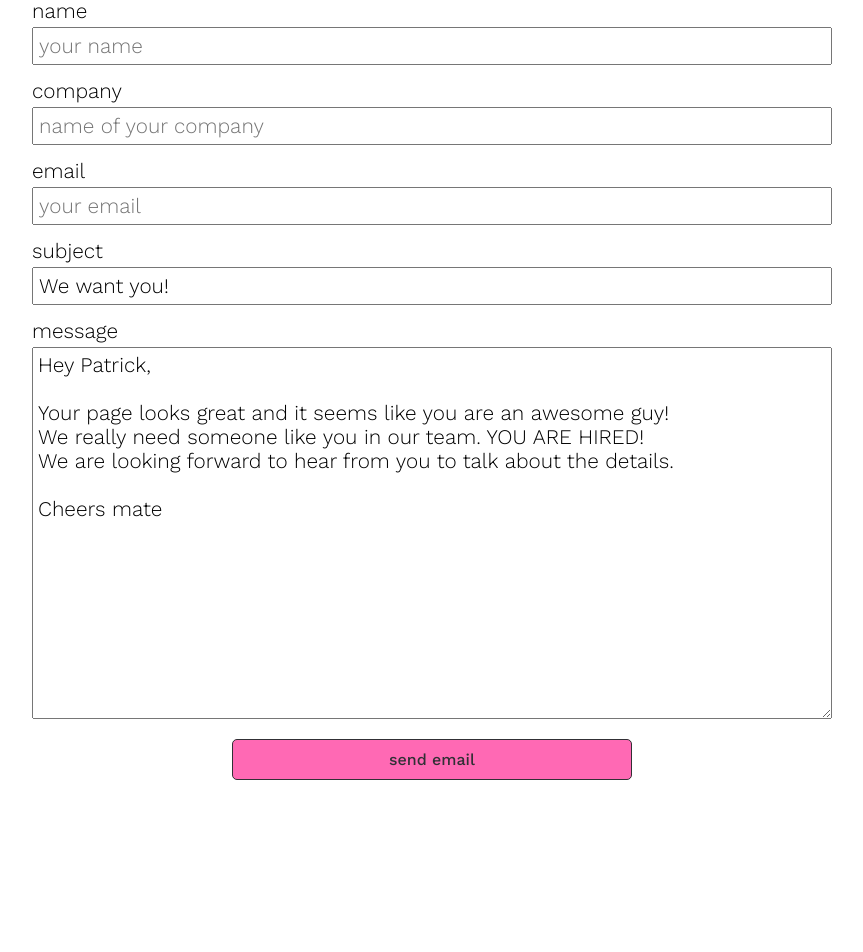
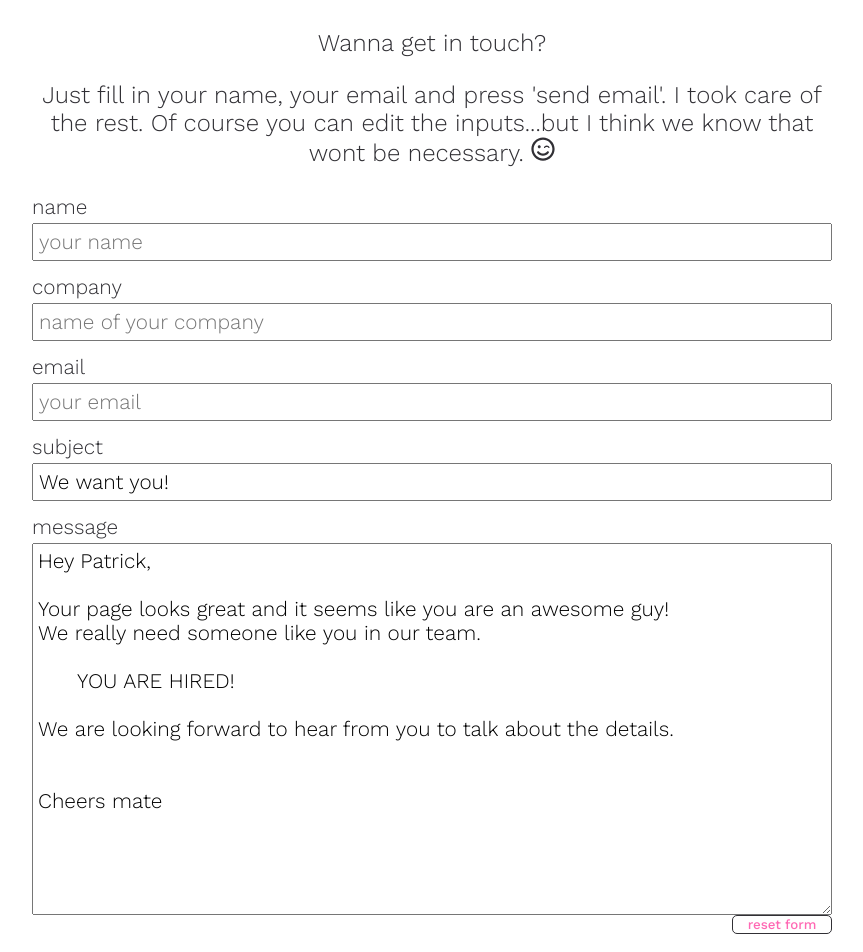
Before and after one commit to FlyingMoe91/pm-personal-website, a React (Create React App) app: page / in a window 1280 px wide. Shown: the part 3880-4832 px from the top of the page, without its empty margins (208-1071 px from the left). Before the commit the page ends 4700 px from the top, so only its background shows below. Built offline with nearby package versions, Linux system fonts and the light colour scheme.

Commit message:
Edit contact form

```diff
--- a/src/components/Contact/Contact.js
+++ b/src/components/Contact/Contact.js
@@ -1,6 +1,8 @@
 import emailjs from '@emailjs/browser';
 import { useState } from 'react';
 import styled from 'styled-components';
+
+import { FaRegSmileWink as Smiley } from 'react-icons/fa';
 
 export default function Contact() {
   const [values, setValues] = useState({
@@ -10,15 +12,22 @@ export default function Contact() {
     subject: 'We want you!',
     message: `Hey Patrick,
     \nYour page looks great and it seems like you are an awesome guy!
-We really need someone like you in our team. YOU ARE HIRED!
-We are looking forward to hear from you to talk about the details.
-    \nCheers mate`,
+We really need someone like you in our team.
+\n      YOU ARE HIRED!
+    \nWe are looking forward to hear from you to talk about the details.
+    \n\nCheers mate`,
   });
 
   return (
-    <>
-      <ContactHeadline id='contact'>CONTACT</ContactHeadline>
-      <Form onSubmit={handleSubmit}>
+    <Wrapper>
+      <h2 id='contact'>CONTACT</h2>
+      <p>Wanna get in touch?</p>{' '}
+      <p>
+        Just fill in your name, your email and press 'send email'. I took care
+        of the rest. Of course you can edit the inputs...but I think we know
+        that wont be necessary. <Smiley />
+      </p>
+      <Form id='form' onSubmit={handleSubmit}>
         <label htmlFor='name'>name</label>
         <input
           type='text'
@@ -34,7 +43,6 @@ We are looking forward to hear from you to talk about the details.
           name='company'
           id='company'
           onChange={handleChange}
-          required
           placeholder='name of your company'
         />
         <label htmlFor='email'>email</label>
@@ -53,6 +61,7 @@ We are looking forward to hear from you to talk about the details.
           id='subject'
           onChange={handleChange}
           required
+          placeholder='reason for your message'
           defaultValue={values.subject}
         />
         <label htmlFor='message'>message</label>
@@ -63,11 +72,13 @@ We are looking forward to hear from you to talk about the details.
           rows='15'
           onChange={handleChange}
           required
+          placeholder='Hey Patrick, ....'
           defaultValue={values.message}
         />
+        <ResetButton onClick={handleResetForm}>reset form</ResetButton>
         <SubmitButton>send email</SubmitButton>
       </Form>
-    </>
+    </Wrapper>
   );
 
   function handleSubmit(event) {
@@ -88,25 +99,43 @@ We are looking forward to hear from you to talk about the details.
       name: '',
       company: '',
       email: '',
-      subject: 'We want you!',
-      message: `Hey Patrick,
-        \nYour page looks great and it seems like you are an awesome guy!
-    We really need someone like you in our team. YOU ARE HIRED!
-    We are looking forward to hear from you to talk about the details.
-        \nCheers mate`,
+      subject: '',
+      message: '',
     });
+    event.target.reset();
   }
 
   function handleChange(event) {
     setValues({ ...values, [event.target.name]: event.target.value });
   }
+
+  function handleResetForm(event) {
+    event.preventDefault();
+    const name = document.getElementById('name');
+    const company = document.getElementById('company');
+    const email = document.getElementById('email');
+    const subject = document.getElementById('subject');
+    const message = document.getElementById('message');
+    name.value = '';
+    company.value = '';
+    email.value = '';
+    subject.value = '';
+    message.value = '';
+  }
 }
 
-const ContactHeadline = styled.h2`
+const Wrapper = styled.section`
   text-align: center;
   color: #313035;
+  margin: 0 auto;
+
+  p {
+    font-weight: 300;
+  }
 
   @media screen and (min-width: 769px) {
+    font-size: 1.5rem;
+    width: 800px;
   }
 `;
 
@@ -116,10 +145,7 @@ const Form = styled.form`
   margin: 20px;
   font-weight: 300;
   line-height: 2rem;
-
-  p {
-    width: 300px;
-  }
+  text-align: left;
 
   input {
     font-size: inherit;
@@ -154,10 +180,20 @@ const SubmitButton = styled.button`
   font-size: 1rem;
   background-color: hotpink;
   color: #313035;
+  cursor: pointer;
   transition: 0.5s;
 
   :hover {
-    background-color: greenyellow;
-    color: white;
+    background-color: lightgreen;
   }
 `;
+
+const ResetButton = styled.button`
+  width: 100px;
+  align-self: flex-end;
+  cursor: pointer;
+  background-color: transparent;
+  color: hotpink;
+  border: 1px solid #313035;
+  border-radius: 5px;
+`;
```
